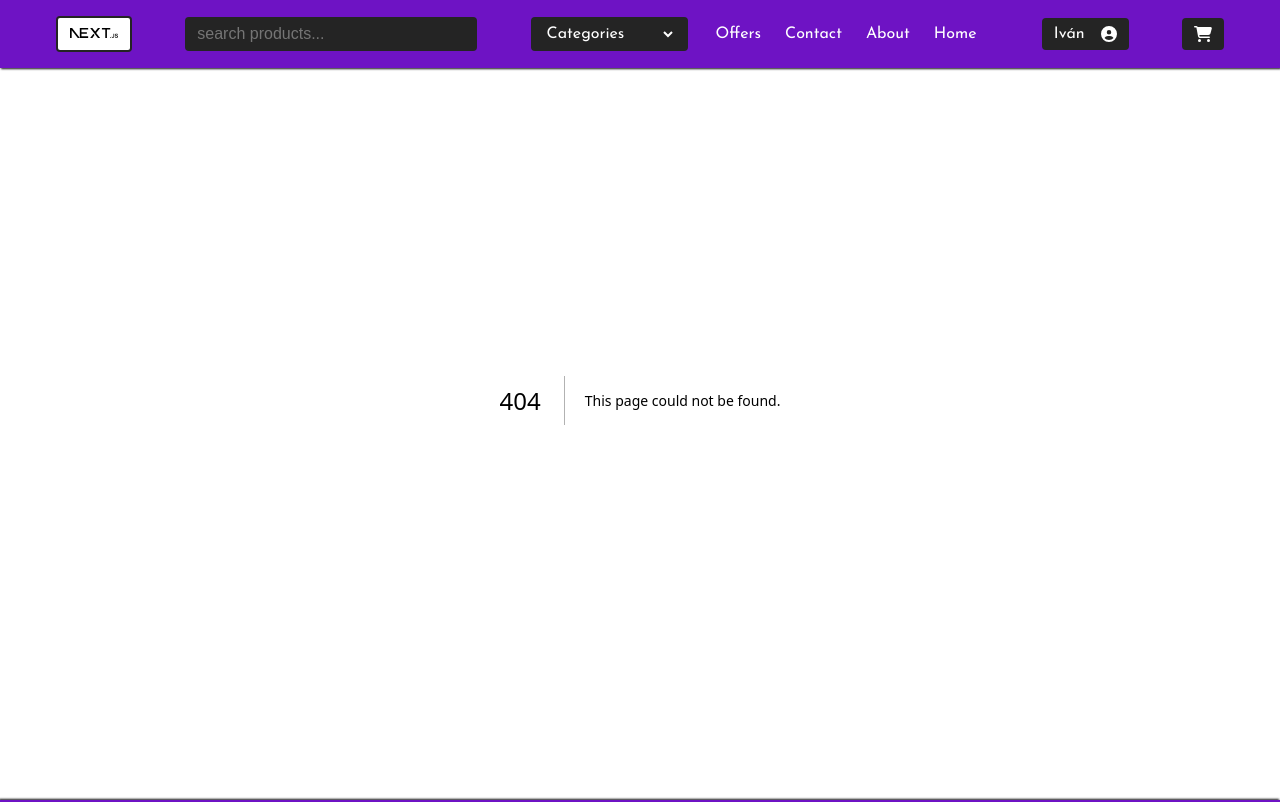
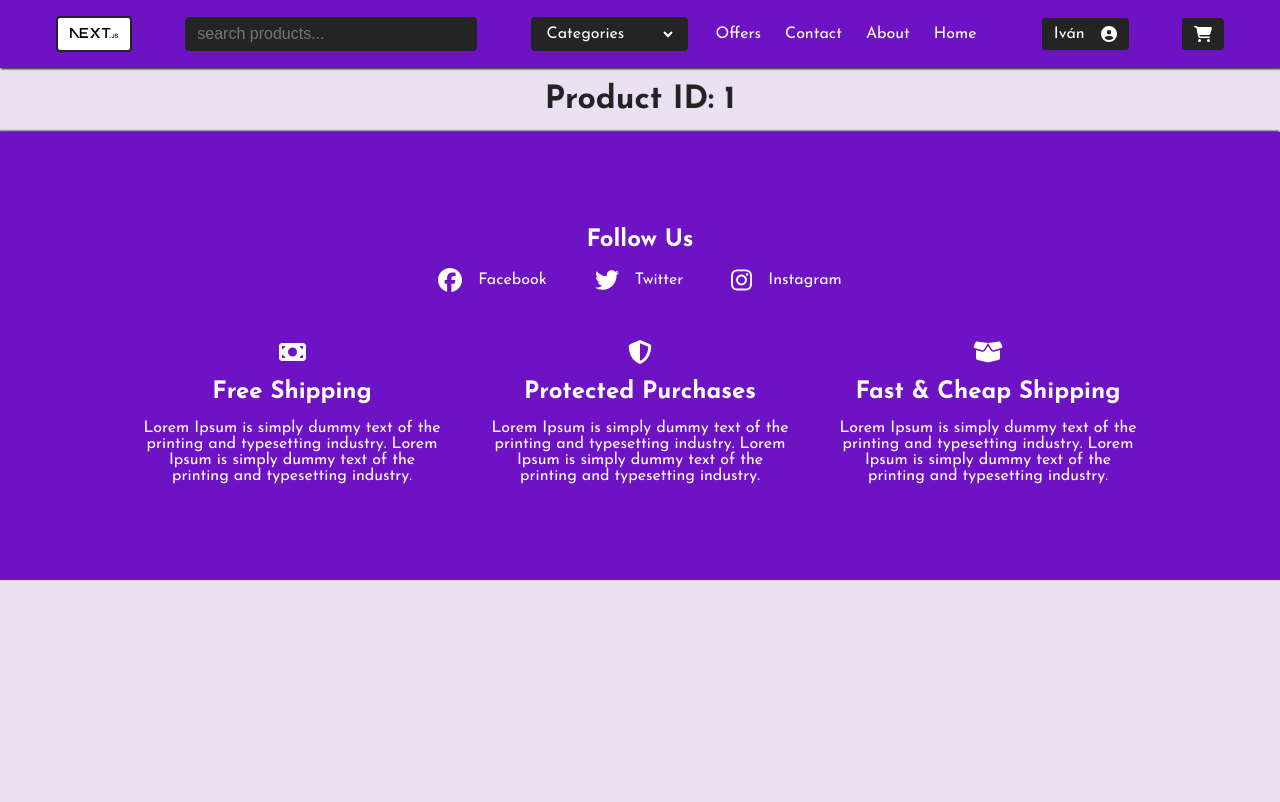
Before and after one commit to GoTierGod/tech-ecommerce, a Next.js app: page /product/1 in a window 1280 px wide. Before the commit this address had no page. Shown: the top 802 px of the page. Built offline with nearby package versions, Linux system fonts and the light colour scheme.

Commit message:
created dynamic route for products

```diff
--- a/app/globals.css
+++ b/app/globals.css
@@ -35,6 +35,16 @@ body {
     color: var(--gray);
 }
 
+main {
+    display: flex;
+    flex-direction: column;
+    justify-content: center;
+    align-items: center;
+
+    padding: 1rem;
+    padding-top: 84px;
+}
+
 a {
     color: inherit;
     text-decoration: none;
--- a/app/page.tsx
+++ b/app/page.tsx
@@ -1,4 +1,4 @@
-import styles from './page.module.css'
+import style from './page.module.css'
 
 import ProductRows from '@/components/ProductRows'
 import { CardProductDetails } from '@/types/products'
@@ -28,8 +28,8 @@ export default async function Home() {
     )
 
     return (
-        <main className={styles.main}>
-            <div>
+        <main>
+            <div className={style.home}>
                 <Offers products={offers} />
                 <ProductRows title='Laptops' products={laptops} url='/' />
                 <Highlighted products={[smartphone[0], headphones[0]]} />
--- /dev/null
+++ b/app/product/[id]/page.module.css
@@ -0,0 +1,5 @@
+.product {
+    display: flex;
+    justify-content: center;
+    align-items: center;
+}
--- /dev/null
+++ b/app/product/[id]/page.tsx
@@ -0,0 +1,26 @@
+import style from './page.module.css'
+
+import { getData } from '@/helpers/getData'
+import { CardProductDetails } from '@/types/products'
+
+const product = ({ params }: { params: { id: string } }) => {
+    const { id } = params
+
+    return (
+        <main>
+            <div className={style.product}>
+                <h1>Product ID: {id}</h1>
+            </div>
+        </main>
+    )
+}
+
+export const generateStaticParams = async () => {
+    const products: CardProductDetails[] = await getData(
+        'https://ft-drf-api.vercel.app/api/products'
+    )
+
+    return products.map(product => ({ id: String(product.details.id) }))
+}
+
+export default product
```
Also changed, not shown: app/page.module.css (+1 -11 lines).
